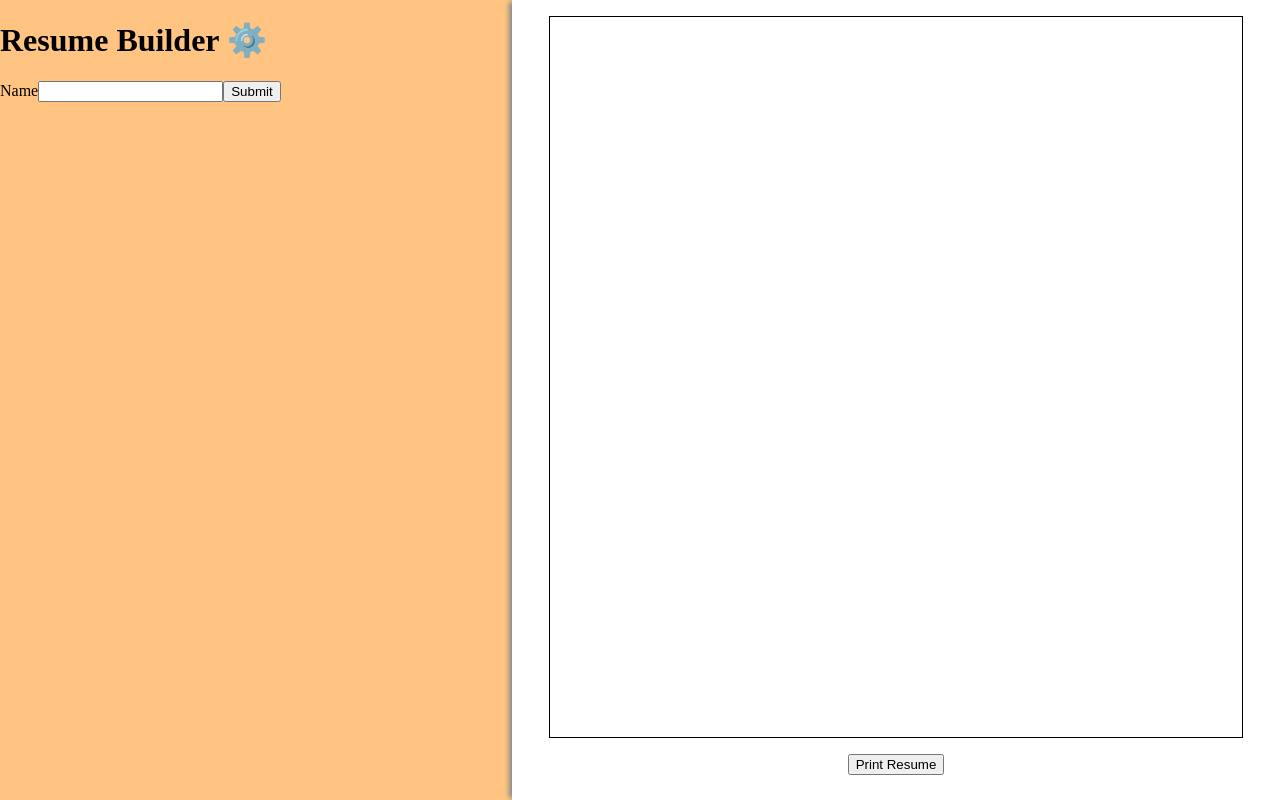
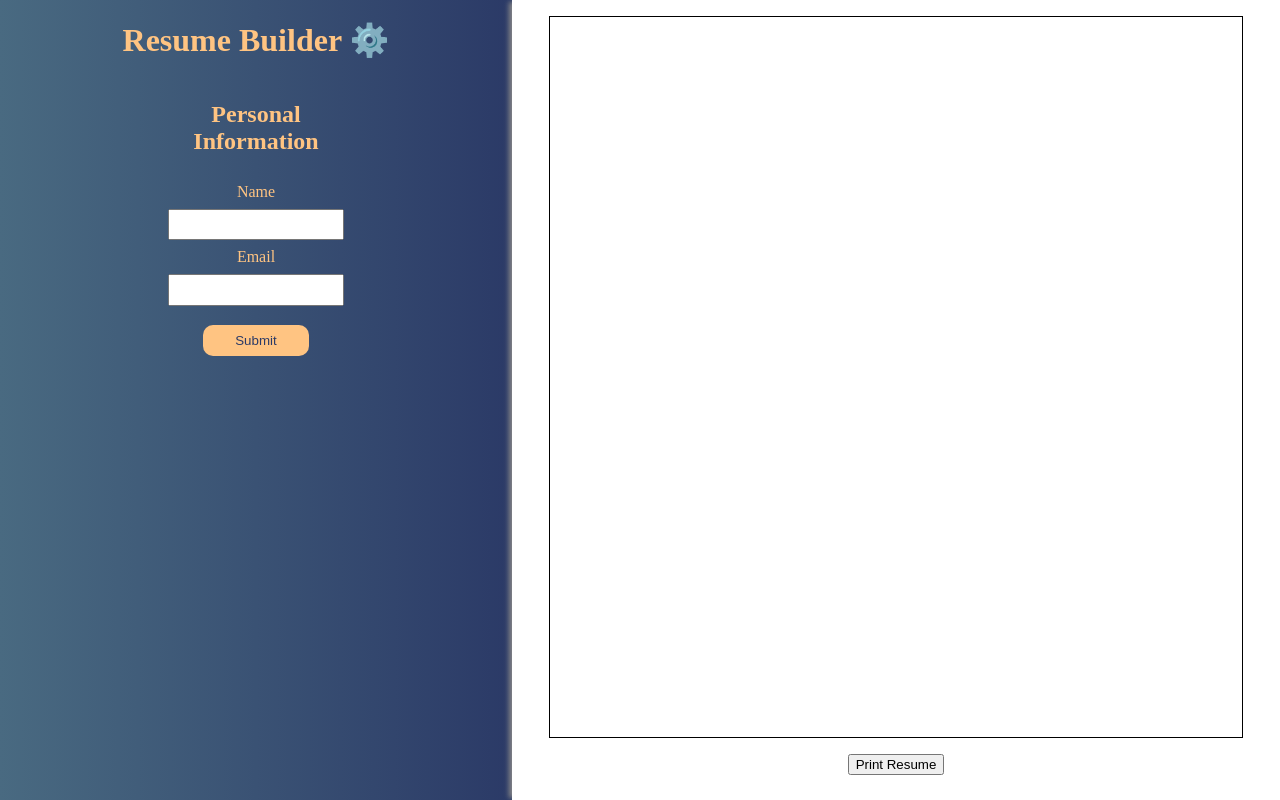
Before and after one commit to NedimM24/resume-builder, a React (Vite) app: page / in a window 1280 px wide. Built offline with nearby package versions, Linux system fonts and the light colour scheme; a web font is replaced by a local one.

Commit message:
styled form
centered form and changed up some colors

```diff
--- a/src/App.css
+++ b/src/App.css
@@ -20,8 +20,10 @@ body{
 }
 
 .left-panel {
+  justify-items: center;
   flex: 1;
-  background-color: var(--primary-color);
+  color: var(--primary-color);
+  background-image: linear-gradient(to left,#2B3A67, #496A81 );
 
 }
 
--- a/src/components/PersonalInfo.jsx
+++ b/src/components/PersonalInfo.jsx
@@ -10,7 +10,8 @@ function PersonalInfo({personalInfo, setPersonalInfo, handleSubmit}){
     }
     return(
         <>
-            <form onSubmit={handleSubmit} action="">
+            <form className="personal-form" onSubmit={handleSubmit} action="">
+                <h2>Personal Information</h2>
                 <label>Name</label>
                 <input
                 type="text"
@@ -20,7 +21,16 @@ function PersonalInfo({personalInfo, setPersonalInfo, handleSubmit}){
                 onChange={handleChange}
                 />
 
-                <button type="submit">Submit</button>
+                <label>Email</label>
+                <input
+                type="email"
+                name="email"
+                required
+                value={personalInfo.email}
+                onChange={handleChange}
+                />
+
+                <button className="form-btn" type="submit">Submit</button>
             </form>
         </>
     )
--- a/src/components/ResumeBuilder.jsx
+++ b/src/components/ResumeBuilder.jsx
@@ -8,11 +8,16 @@ function ResumeBuilder({setResume}){
       name:"",
       email: "",
       address: "",
+      phone: "",
+      title: "",
+
     }
   )
   const handleSubmit = (e) => {
     e.preventDefault();
-    setResume(personalInfo)
+    setResume(personalInfo);
+    //setResume(Educataion)
+    //setResume(Experience)
     setPersonalInfo(
       {
       name:"",
--- a/src/index.css
+++ b/src/index.css
@@ -18,3 +18,40 @@
     width: 90%;
     height: 90%;
 }
+
+.personal-form{
+
+    display: flex;
+    justify-self: center;
+    text-align: center;
+    flex-direction: column;
+    width: 80%;
+    gap: .5rem;
+}
+
+input{
+    padding: .4rem;
+}
+
+h2{
+    color: var(--primary-color);
+}
+
+.form-btn{
+    color: var(--accent-color);
+    align-self: center;
+    background-color: var(--primary-color);
+    border: none;
+    padding: .5rem;
+    border-radius: 10px;
+    width: 60%;
+    margin-top: .7rem;
+}
+
+.form-btn:hover{
+    transform: scale(1.1);
+}
+
+.form-btn:active{
+    transform: scale(1.07);
+}
```
